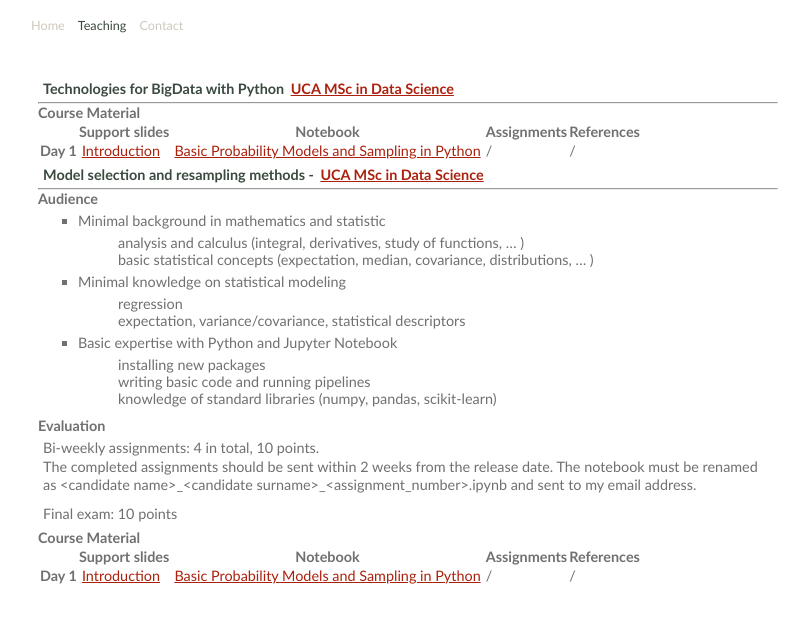
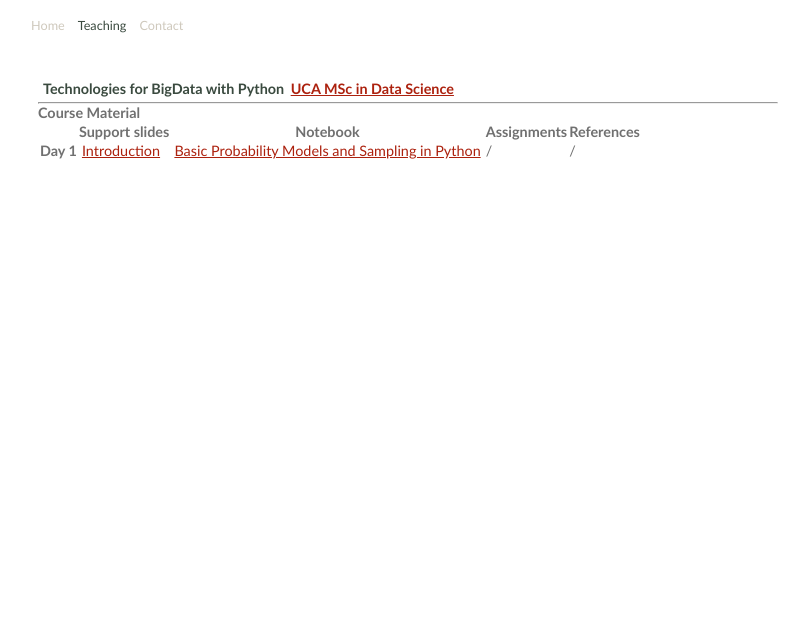
Before and after one commit to figela/marcomilanesio.github.io, a plain HTML site: page teaching.html in a window 1280 px wide. Shown: the whole page, without its empty margins (232-1041 px from the left). Drawn offline with Linux system fonts and the light colour scheme.

Commit message:
teaching

```diff
--- a/teaching.html
+++ b/teaching.html
@@ -18,12 +18,11 @@
         </div>
         <div id="content">
 
-            <h2>Technologies for BigData with Python <a href = "http://univ-cotedazur.fr/en/idex/formations-idex/data-science/"> UCA MSc in Data Science </a>
-    </h2>
+            <h2>Technologies for BigData with Python <a href = "http://univ-cotedazur.fr/en/idex/formations-idex/data-science/"> UCA MSc in Data Science </a></h2>
 
-    <hr>
+            <hr>
 
-    <h4> Course Material </h4>
+            <h4> Course Material </h4>
 
     <table class="table table-hover">
         <thead>
@@ -47,59 +46,6 @@
     </table>
 
 
-    <h2> Model selection and resampling methods - <a href = "http://univ-cotedazur.fr/en/idex/formations-idex/data-science/"> UCA MSc in Data Science </a>
-    </h2>
-    <hr class="my-4">
-
-    <h4> Audience </h4>
-        <ul>
-            <li>Minimal background in mathematics and statistic</li>
-             <ul style="list-style-type:none">
-                <li>analysis and calculus (integral, derivatives, study of functions, … )</li>
-                <li>basic statistical concepts (expectation, median, covariance, distributions, … )</li>
-            </ul>
-            <li>Minimal knowledge on statistical modeling</li>
-            <ul style="list-style-type:none">
-                <li>regression</li>
-                <li>expectation, variance/covariance, statistical descriptors </li>
-            </ul>
-            <li>Basic expertise with Python and Jupyter Notebook</li>
-            <ul style="list-style-type:none">
-                <li>installing new packages</li>
-                <li>writing basic code and running pipelines</li>
-                <li>knowledge of standard libraries (numpy, pandas, scikit-learn)</li>
-            </ul>
-        </ul>
-
-       <h4> Evaluation </h4>
-      <p> Bi-weekly assignments: 4 in total, 10 points. <br> The completed assignments should be sent within 2 weeks from the release date. The notebook must be renamed as &ltcandidate name&gt_&ltcandidate surname&gt_&ltassignment_number&gt.ipynb  and sent to my email address. </p>
-      <p> Final exam: 10 points </p>
-
-    <h4> Course Material </h4>
-
-    <table class="table table-hover">
-        <thead>
-        <tr class="table-primary">
-        <th scope="col"> </th>
-        <th scope="col"> Support slides </th>
-        <th scope="col"> Notebook </th>
-        <th scope="col"> Assignments</th>
-        <th scope="col"> References</th>
-        </tr>
-        </thead>
-        <tbody>
-        <tr >
-        <th scope="row">Day 1</th>
-        <td> <a href="./material/intro.pdf"> Introduction</a> </td>
-        <td> <a href="./material/Lesson1.ipynb"> Basic Probability Models and Sampling in Python</a>  </td>
-        <td> / </td>
-        <td> / </td>
-        </tr>
-
-        </tbody>
-    </table>
-
-
         </div>
     </div>
 </body>
```
